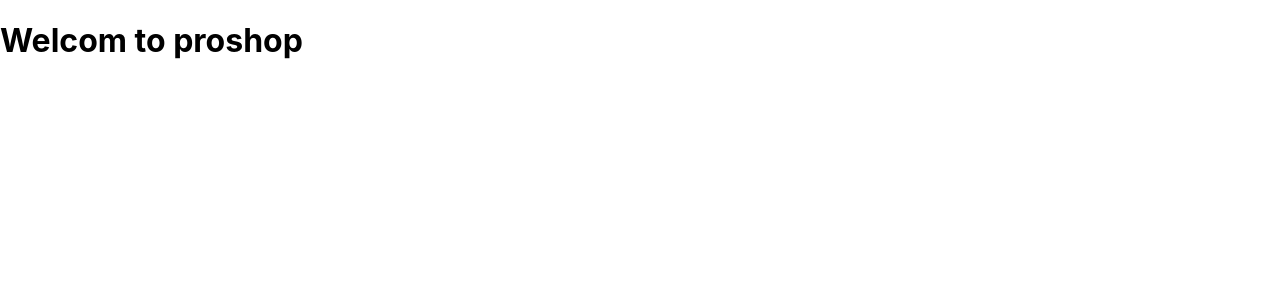
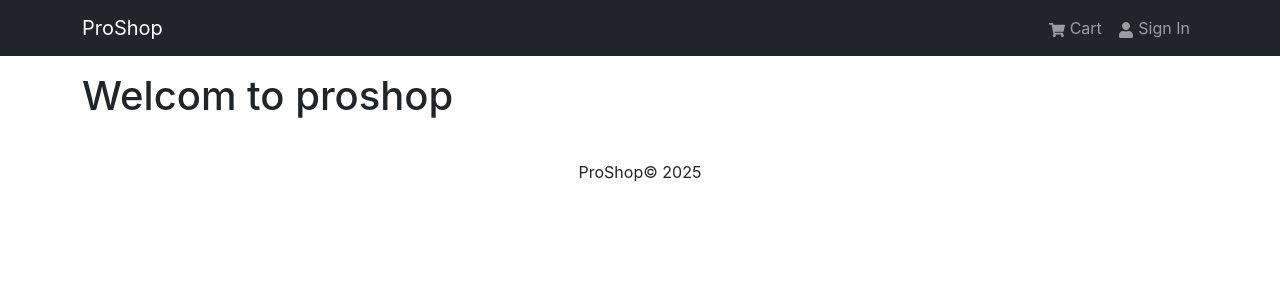
Before and after one commit to JoudyAli/proshop-v2, a React (Create React App) app in the folder frontend/: page / in a window 1280 px wide. Shown: the top 300 px of the page. Built offline with nearby package versions, Linux system fonts and the light colour scheme.

Commit message:
add Header and Footer Components

```diff
--- a/frontend/package.json
+++ b/frontend/package.json
@@ -7,8 +7,11 @@
     "@testing-library/jest-dom": "^6.6.3",
     "@testing-library/react": "^16.3.0",
     "@testing-library/user-event": "^13.5.0",
+    "bootstrap": "^5.3.7",
     "react": "^19.1.0",
+    "react-bootstrap": "^2.10.10",
     "react-dom": "^19.1.0",
+    "react-icons": "^5.5.0",
     "react-scripts": "5.0.1",
     "web-vitals": "^2.1.4"
   },
--- a/frontend/src/App.js
+++ b/frontend/src/App.js
@@ -1,9 +1,18 @@
-import React from 'react'
-
+import { Container } from "react-bootstrap"
+import Header from "./components/Header"
+import Footer from "./components/Footer";
 const App = () => {
   return (
-    <h1>Welcom to proshop</h1>
-  )
-}
+     <>
+    <Header />
+    <main className="py-3">
+      <Container>
+      <h1>Welcom to proshop</h1>
+      </Container>
+    </main>
+    <Footer />
+    </>
+  );
+};
 
 export default App
--- /dev/null
+++ b/frontend/src/components/Footer.jsx
@@ -0,0 +1,18 @@
+import {Container,Row,Col } from "react-bootstrap";
+
+const Footer = () => {
+    const currentYear = new Date().getFullYear()
+  return (
+    <footer>
+        <Container>
+            <Row>
+                <Col className="text-center py-3">
+                 <p>ProShop&copy; {currentYear}</p>
+               </Col>
+            </Row>
+        </Container>
+    </footer>
+  )
+}
+
+export default Footer
--- /dev/null
+++ b/frontend/src/components/Header.jsx
@@ -0,0 +1,24 @@
+import { Navbar,Nav,Container } from "react-bootstrap";
+import { FaShoppingCart,FaUser  } from "react-icons/fa";
+const Header = () => {
+  return (
+    <header>
+        <Navbar bg="dark" variant="dark" expand="lg" collapseOnSelect>
+
+            <Container>
+                <Navbar.Brand href="/">ProShop</Navbar.Brand>
+                <Navbar.Toggle aria-controls="basic-navbar-nav" />
+                <Navbar.Collapse id="basic-navbar-nav">
+                    <Nav className="ms-auto">
+                        <Nav.Link href="/cart"><FaShoppingCart /> Cart</Nav.Link>
+                        <Nav.Link href="/login"><FaUser /> Sign In</Nav.Link>
+                    </Nav>
+                </Navbar.Collapse >
+            </Container>
+         </Navbar>
+
+     </header>
+  )
+}
+
+export default Header
--- a/frontend/src/index.js
+++ b/frontend/src/index.js
@@ -1,5 +1,6 @@
 import React from 'react';
 import ReactDOM from 'react-dom/client';
+import 'bootstrap/dist/css/bootstrap.min.css';
 import './index.css';
 import App from './App';
 import reportWebVitals from './reportWebVitals';
@@ -11,7 +12,4 @@
   </React.StrictMode>
 );
 
-// If you want to start measuring performance in your app, pass a function
-// to log results (for example: reportWebVitals(console.log))
-// or send to an analytics endpoint. Learn more: https://bit.ly/CRA-vitals
 reportWebVitals();
```
Also changed, not shown: 1 other file (tests, documents, lock files or other folders).
